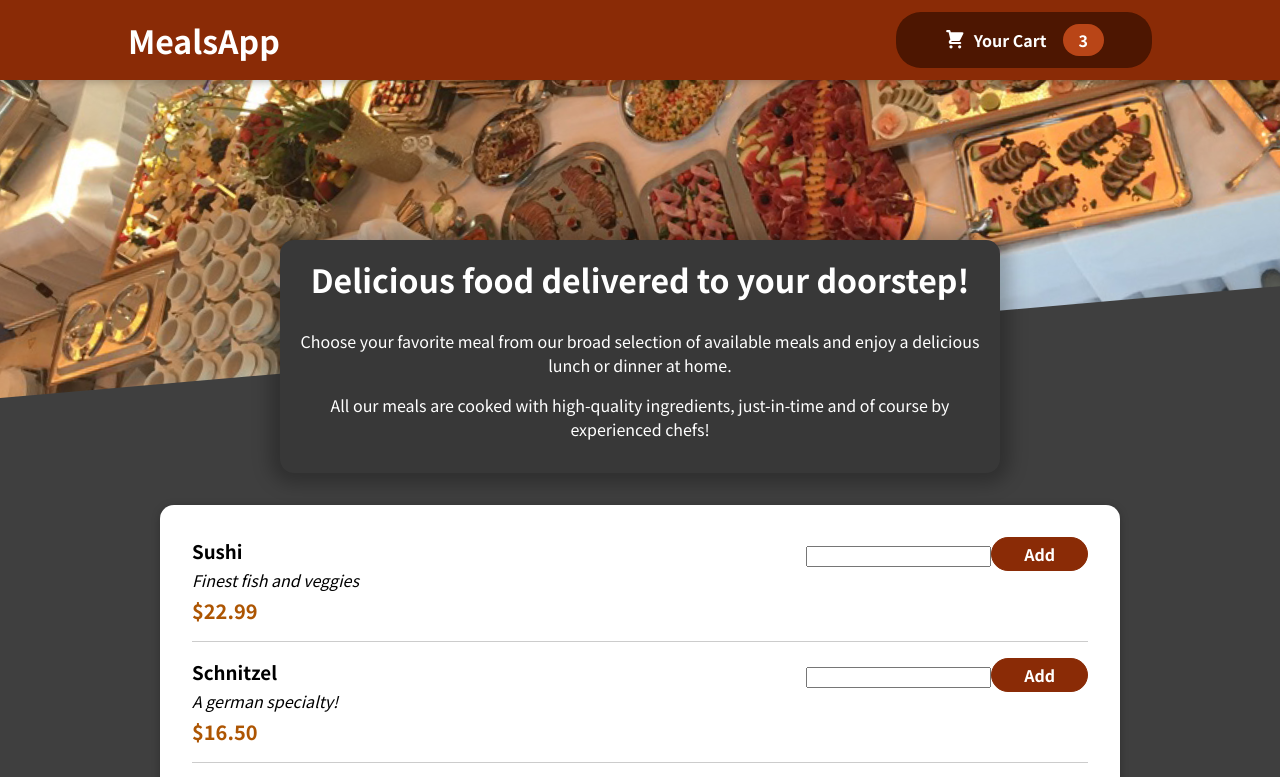
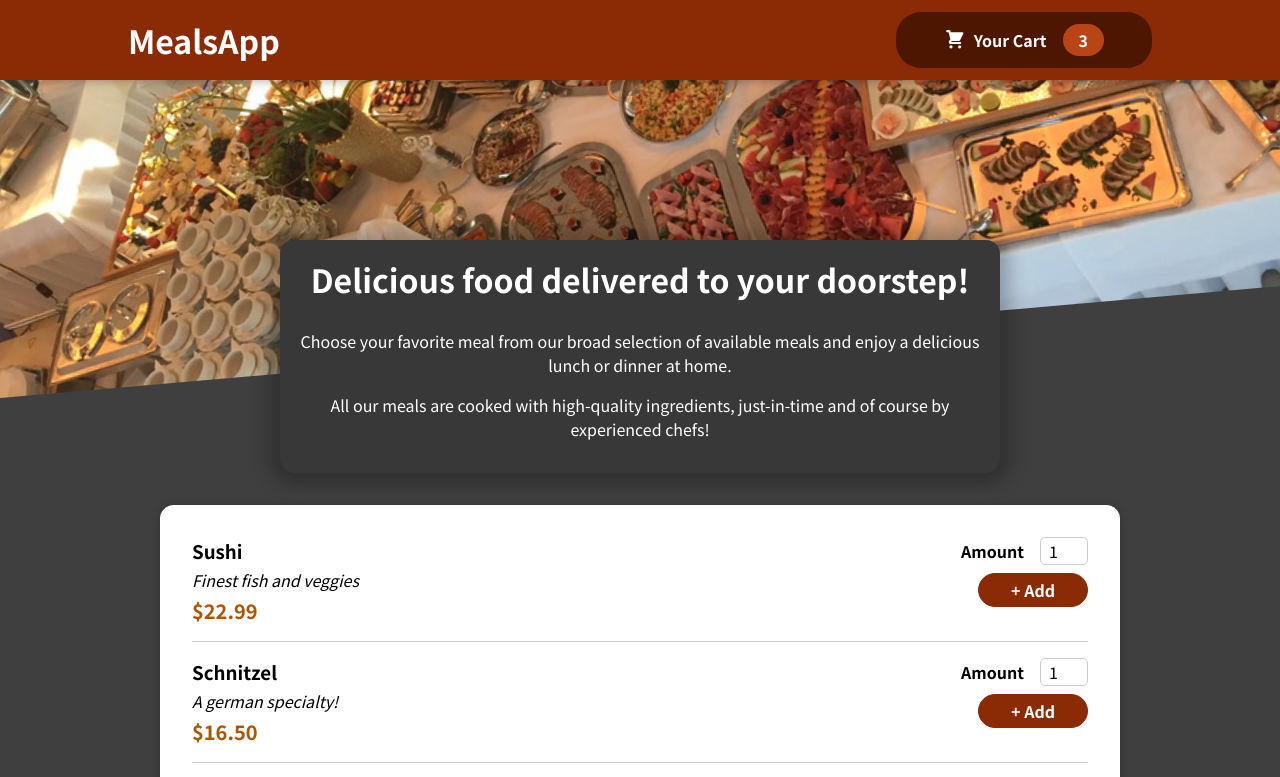
Before and after one commit to my-react-course-projects/meals-order-app, a React (Create React App) app: page / in a window 1280 px wide. Shown: the top 777 px of the page. Built offline with nearby package versions, Linux system fonts and the light colour scheme.

Commit message:
Add a form and fix form input ID's

```diff
--- a/src/components/Meals/AvailableMeals.js
+++ b/src/components/Meals/AvailableMeals.js
@@ -33,7 +33,9 @@ const AvailableMeals = () => {
 
     // helper constant to keep the below jsx code lean
     const mealsList = DUMMY_MEALS.map((meal) => (
-      <MealItem key={meal.id}
+      <MealItem
+                id={meal.id}
+                key={meal.id}
                 name={meal.name}
                 description={meal.description}
                 price={meal.price}
--- a/src/components/Meals/MealItem/MealItem.js
+++ b/src/components/Meals/MealItem/MealItem.js
@@ -15,7 +15,7 @@ const MealItem = props => {
             </div>
 
             <div>
-                <MealItemForm />
+                <MealItemForm id={props.id} />
             </div>
         </li>
     );
--- a/src/components/Meals/MealItem/MealItemForm.js
+++ b/src/components/Meals/MealItem/MealItemForm.js
@@ -1,10 +1,21 @@
+import Input from '../../UI/Input';
 import classes from './MealItemForm.module.css';
 
 const MealItemForm = props => {
     return (
      <form className={classes.form}>
-        <input />
-        <button>Add</button>
+        <Input
+            label='Amount'
+            input={{
+                id: 'amount_' + props.id,
+                type: 'number',
+                min: '1',
+                max: '5',
+                step: '1',
+                defaultValue: '1',
+            }}
+        />
+        <button>+ Add</button>
     </form>
     );
 };
--- /dev/null
+++ b/src/components/UI/Input.js
@@ -0,0 +1,13 @@
+import classes from './Input.module.css';
+
+const Input = props => {
+    return (
+        <div className={classes.input}>
+            <label htmlFor={props.input.id}>{props.label}</label>
+            {/* <input id={props.input.id} /> */}
+            <input {...props.input} />
+        </div>
+    );
+};
+
+export default Input;
--- /dev/null
+++ b/src/components/UI/Input.module.css
@@ -0,0 +1,18 @@
+.input {
+    display: flex;
+    align-items: center;
+    margin-bottom: 0.5rem;
+}
+
+.input label {
+    font-weight: bold;
+    margin-right: 1rem;
+}
+
+.input input {
+    width: 3rem;
+    border-radius: 5px;
+    border: 1px solid #ccc;
+    font: inherit;
+    padding-left: 0.5rem;
+}
```
